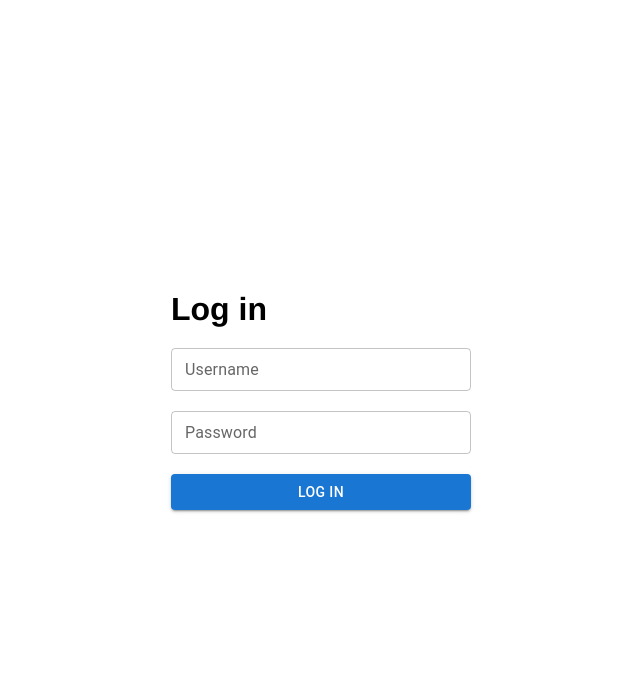
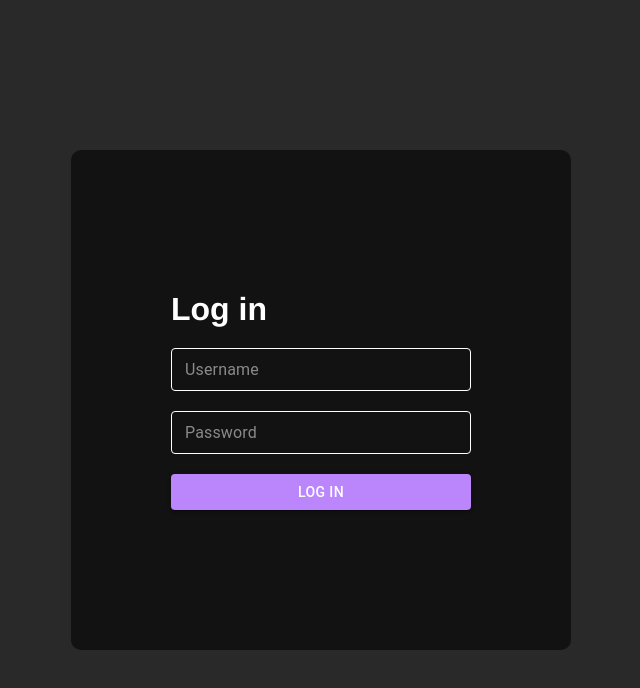
Before and after one commit to dbaric99/Internship-17-Social-Media-Feed, a React (Create React App) app in the folder social-media-feed/: page / in a window 1280 px wide. Shown: the top 688 px of the page, without its empty margins (319-959 px from the left). Built offline with nearby package versions, Linux system fonts and the light colour scheme; the HTML template or start-up script is replaced by a standard one.

Commit message:
Styled login page

```diff
--- a/social-media-feed/package.json
+++ b/social-media-feed/package.json
@@ -5,6 +5,7 @@
   "dependencies": {
     "@emotion/react": "^11.10.6",
     "@emotion/styled": "^11.10.6",
+    "@mui/icons-material": "^5.11.11",
     "@mui/material": "^5.11.14",
     "@testing-library/jest-dom": "^5.16.5",
     "@testing-library/react": "^13.4.0",
--- a/social-media-feed/src/components/Navigation/Navigation.jsx
+++ b/social-media-feed/src/components/Navigation/Navigation.jsx
@@ -1,9 +1,41 @@
-import styles from './Navigation.module.css';
+import { Button } from "@mui/material";
+import * as React from "react";
+import { styled, alpha } from "@mui/material/styles";
+import AppBar from "@mui/material/AppBar";
+import Box from "@mui/material/Box";
+import Toolbar from "@mui/material/Toolbar";
+import Typography from "@mui/material/Typography";
+import SearchIcon from "@mui/icons-material/Search";
+import styles from "./Navigation.module.css";
+import { styleConstants } from "constants";
 
 function Navigation() {
   return (
-    <div>Navigation</div>
-  )
+    <Box sx={{ flexGrow: 1 }} className={styles.navigationWrapper}>
+      <AppBar position="static" className={styles.barWrapper}>
+        <Toolbar>
+          <Typography
+            variant="h6"
+            noWrap
+            component="div"
+            sx={{ flexGrow: 1, display: { xs: "none", sm: "block" } }}
+          >
+            Social Feed
+          </Typography>
+          <styleConstants.Search>
+            <styleConstants.SearchIconWrapper>
+              <SearchIcon />
+            </styleConstants.SearchIconWrapper>
+            <styleConstants.StyledInputBase
+              placeholder="Search…"
+              inputProps={{ "aria-label": "search" }}
+            />
+          </styleConstants.Search>
+          <Button variant="contained">submit</Button>
+        </Toolbar>
+      </AppBar>
+    </Box>
+  );
 }
 
-export {Navigation}
+export { Navigation };
--- a/social-media-feed/src/components/Navigation/Navigation.module.css
+++ b/social-media-feed/src/components/Navigation/Navigation.module.css
@@ -0,0 +1,8 @@
+.navigationWrapper {
+    position: sticky;
+    top: 0;
+}
+
+.barWrapper {
+    background-color: var(--background);
+}
--- a/social-media-feed/src/constants/index.js
+++ b/social-media-feed/src/constants/index.js
@@ -1 +1,2 @@
 export * from './loginConstants';
+export * from './styleConstants';
--- /dev/null
+++ b/social-media-feed/src/constants/styleConstants.js
@@ -0,0 +1,49 @@
+import { styled, alpha } from "@mui/material/styles";
+import InputBase from "@mui/material/InputBase";
+
+const Search = styled("div")(({ theme }) => ({
+  position: "relative",
+  borderRadius: theme.shape.borderRadius,
+  backgroundColor: alpha(theme.palette.common.white, 0.15),
+  "&:hover": {
+    backgroundColor: alpha(theme.palette.common.white, 0.25),
+  },
+  marginLeft: 0,
+  width: "100%",
+  [theme.breakpoints.up("sm")]: {
+    marginLeft: theme.spacing(1),
+    width: "auto",
+  },
+}));
+
+const SearchIconWrapper = styled("div")(({ theme }) => ({
+  padding: theme.spacing(0, 2),
+  height: "100%",
+  position: "absolute",
+  pointerEvents: "none",
+  display: "flex",
+  alignItems: "center",
+  justifyContent: "center",
+}));
+
+const StyledInputBase = styled(InputBase)(({ theme }) => ({
+  color: "inherit",
+  "& .MuiInputBase-input": {
+    padding: theme.spacing(1, 1, 1, 0),
+    paddingLeft: `calc(1em + ${theme.spacing(4)})`,
+    transition: theme.transitions.create("width"),
+    width: "100%",
+    [theme.breakpoints.up("sm")]: {
+      width: "12ch",
+      "&:focus": {
+        width: "20ch",
+      },
+    },
+  },
+}));
+
+export const styleConstants = {
+    Search,
+    SearchIconWrapper,
+    StyledInputBase,
+}
--- a/social-media-feed/src/index.css
+++ b/social-media-feed/src/index.css
@@ -1,5 +1,11 @@
 :root {
-
+  --primary: #bb86fc;
+  --primary-variant: #3700b3;
+  --secondary: #03dac6;
+  --background: #121212;
+  --background-variant: #292929;
+  --error: #cf6679;
+  --white: #fff;
 }
 
 * {
@@ -8,4 +14,5 @@
 
 body {
   margin: 0;
+  background-color: var(--background-variant);
 }
--- a/social-media-feed/src/pages/LoginPage/LoginPage.jsx
+++ b/social-media-feed/src/pages/LoginPage/LoginPage.jsx
@@ -1,36 +1,66 @@
-import { TextField, Button, FormControl } from '@mui/material';
-import { localStorageHelper } from 'helpers';
-import {timeUtil} from 'utils';
-import { useEffect, useState } from 'react';
-import { useNavigate } from 'react-router-dom';
-import styles from './LoginPage.module.css';
+import { TextField, Button, FormControl } from "@mui/material";
+import { localStorageHelper } from "helpers";
+import { timeUtil } from "utils";
+import { useEffect, useState } from "react";
+import { useNavigate } from "react-router-dom";
+import styles from "./LoginPage.module.css";
 
 function LoginPage() {
   const navigate = useNavigate();
   const [username, setUsername] = useState(null);
   const [password, setPassword] = useState(null);
-  const [user, setUser] = useState(localStorageHelper.getFromLocalStorage('user'));
+  const [user, setUser] = useState(
+    localStorageHelper.getFromLocalStorage("user")
+  );
 
   function handleFormSubmit() {
-    if(user.username === username && user.password === password) {
-      let updatedUser = {...user, loginCap:timeUtil.calculateLoginCap(12).toISOString()};
+    if (user.username === username && user.password === password) {
+      let updatedUser = {
+        ...user,
+        loginCap: timeUtil.calculateLoginCap(12).toISOString(),
+      };
       setUser(updatedUser);
-      localStorageHelper.setToLocalStorage('user', user);
+      localStorageHelper.setToLocalStorage("user", user);
     }
   }
 
   useEffect(() => {
-    if(user.loginCap && new Date(user.loginCap) > new Date()) navigate("/posts");
-  }, [user])
+    if (user.loginCap && new Date(user.loginCap) > new Date())
+      navigate("/posts");
+  }, [user]);
 
   return (
     <FormControl className={styles.loginForm}>
+      <div className={styles.loginFormWrapper} />
       <h1>Log in</h1>
-      <TextField label="Username" variant="outlined" className={styles.inputField} onChange={(e) => setUsername(e.target.value)}/>
-      <TextField label="Password" type="password" variant="outlined" className={styles.inputField} onChange={(e) => setPassword(e.target.value)}/>
-      <Button variant="contained" onClick={handleFormSubmit}>Log in</Button>
+      <TextField
+        label="Username"
+        variant="outlined"
+        className={styles.inputField}
+        onChange={(e) => setUsername(e.target.value)}
+        InputLabelProps={{
+          style: { color: 'white' }
+        }}
+      />
+      <TextField
+        label="Password"
+        type="password"
+        variant="outlined"
+        className={styles.inputField}
+        onChange={(e) => setPassword(e.target.value)}
+        InputLabelProps={{
+          style: { color: 'white' }
+        }}
+      />
+      <Button
+        variant="contained"
+        onClick={handleFormSubmit}
+        className={styles.loginButton}
+      >
+        Log in
+      </Button>
     </FormControl>
-  )
+  );
 }
 
-export {LoginPage}
+export { LoginPage };
--- a/social-media-feed/src/pages/LoginPage/LoginPage.module.css
+++ b/social-media-feed/src/pages/LoginPage/LoginPage.module.css
@@ -5,9 +5,21 @@
     min-height: 100vh;
     margin-right: auto;
     margin-left: auto;
+    color: var(--white);
 }
 .loginForm > * {
     margin-bottom: 20px;
+}
+.loginFormWrapper {
+    background-color: var(--background);
+    border-radius: 10px;
+    position: absolute;
+    width: 500px;
+    height: 500px;
+    z-index: -1;
+    top: 50%;
+    left: 50%;
+    transform: translate(-50%, -50%);
 }
 
 .inputField {
@@ -15,7 +27,22 @@
 }
 .inputField input {
     padding: 10px;
+    color: var(--white);
 }
 .inputField label {
     top: -6px;
+    color: var(--white);
+    opacity: 0.5;
 }
+.inputField fieldset {
+    border-color: var(--white) !important;
+}
+
+.loginButton {
+    background-color: var(--primary);
+    color: var(--white);
+    cursor: pointer;
+}
+.loginButton:hover {
+    background-color: var(--primary-variant);
+}
```
Also changed, not shown: 1 other file (tests, documents, lock files or other folders).
